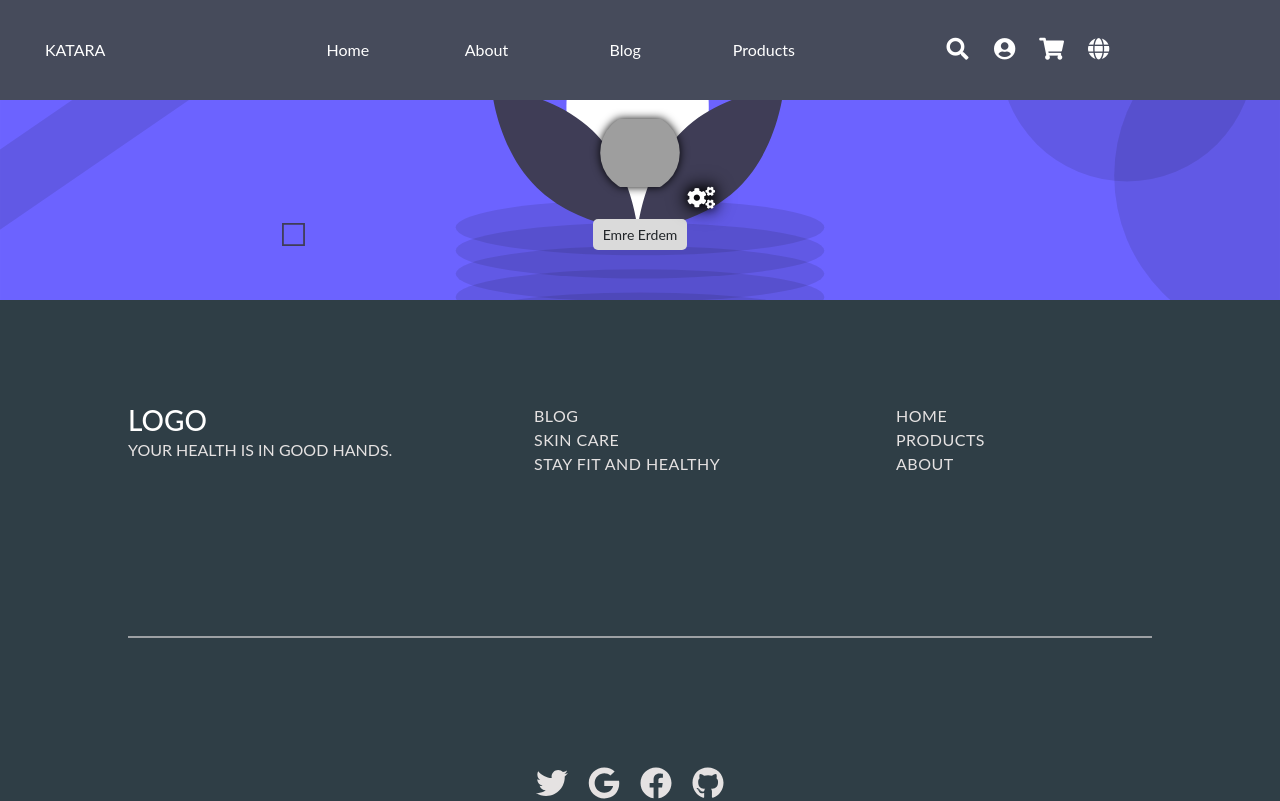
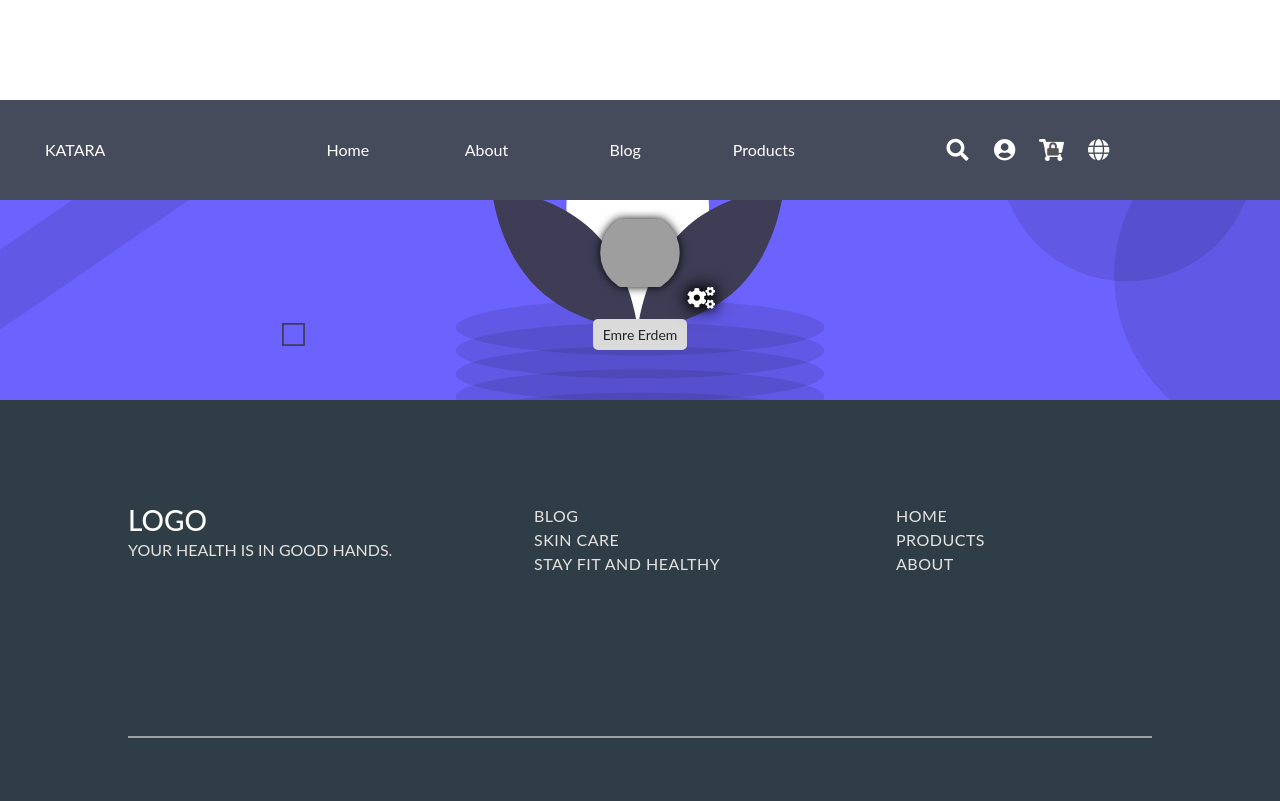
Before and after one commit to yamoonz/istanbul-capstone-ecommerce, a React (Create React App) app: page /profile in a window 1280 px wide. Shown: the top 801 px of the page. Built offline with nearby package versions, Linux system fonts and the light colour scheme; grey boxes are pictures that could not be loaded.

Commit message:
Set: set styling

```diff
--- a/src/components/layout/nav/Navbar.jsx
+++ b/src/components/layout/nav/Navbar.jsx
@@ -1,7 +1,9 @@
-import React, { useState, useReducer, useEffect } from "react";
+import React, { useState, useReducer, useEffect, useRef } from "react";
 import Container from "react-bootstrap/Container";
 import Col from "react-bootstrap/Col";
 import Row from "react-bootstrap/Row";
+import Overlay from "react-bootstrap/Overlay";
+import Popover from "react-bootstrap/Popover";
 import { NavLink } from "react-router-dom";
 import SignUpBox from "./signup/SignUp";
 import SearchBox from "./search/Search";
@@ -20,6 +22,8 @@ import {
   IS_HAMBURGER_OPENED,
   CLICK_AWAY,
 } from "./navbarFormConstants.js";
+
+const ALERT_OPEN_SECONDS = 2500;
 
 function navbarIconsReducer(state, action) {
   switch (action.type) {
@@ -76,9 +80,15 @@ function navbarIconsReducer(state, action) {
 }
 
 const Navbar = () => {
-  const { isLoggedIn } = useSelector((state) => state.authentication);
+  const shoppingCartUiContainer = useRef(null);
+  const isLoggedIn = useSelector((state) => state.authentication.isLoggedIn);
   const currentPopUpStatus = useSelector((state) => state.modal.isPopUpClosed);
   const dispatch = useDispatch();
+  const [
+    isShoppingCartAccesRejected,
+    setIsShoppingCartAccesRejected,
+  ] = useState(false);
+  const [shoppingCartTargetUi, setShoppingCartTargetUi] = useState(null);
   const [
     navbarWithTransparentBackground,
     setNavbarWithTransparentBackground,
@@ -154,6 +164,44 @@ const Navbar = () => {
     };
   };
 
+  const shoppingCart = (
+    <NavLink to="/shoppingcart">
+      <i className="fas fa-shopping-cart"></i>
+    </NavLink>
+  );
+
+  const handleShoppingCartWarning = (e) => {
+    setShoppingCartTargetUi(e.target);
+    setIsShoppingCartAccesRejected(true);
+    setTimeout(() => setIsShoppingCartAccesRejected(false), ALERT_OPEN_SECONDS);
+  };
+
+  const shoppingCartLocked = (
+    <span
+      className="shoppingCartLockedSvg"
+      onClick={handleShoppingCartWarning}
+    ></span>
+  );
+
+  const shoppingCartWarningUi = (
+    <Overlay
+      show={isShoppingCartAccesRejected}
+      target={shoppingCartTargetUi}
+      placement="bottom"
+      container={shoppingCartUiContainer.current}
+      containerPadding={20}
+      rootClose={true}
+      onHide
+      rootCloseEvent="click"
+    >
+      <Popover>
+        <Popover.Title as="h2" className="shoppingCartAccessRejected">
+          You need to login first!
+        </Popover.Title>
+      </Popover>
+    </Overlay>
+  );
+
   const fullNavbarMenu = (
     <Row
       className={`navbarItemWrapper collapseMenuItems ${
@@ -225,10 +273,8 @@ const Navbar = () => {
             ></i>
           </div>
         )}
-        <div className="iconWrapper">
-          <NavLink to="/shoppingcart">
-            <i className="fas fa-shopping-cart"></i>
-          </NavLink>
+        <div className="iconWrapper" ref={shoppingCartUiContainer}>
+          {isLoggedIn ? shoppingCart : shoppingCartLocked}
         </div>
         <div className="iconWrapper">
           <i
@@ -276,15 +322,23 @@ const Navbar = () => {
       handleStatus(IS_SIGNUP_OPENED);
       dispatch(popUpStatus(false));
     }
-  }, [currentPopUpStatus, isSignUpBoxOpen, isLoggedInBoxOpen, isLoggedIn]);
+  }, [
+    currentPopUpStatus,
+    isSignUpBoxOpen,
+    isLoggedInBoxOpen,
+    isLoggedIn,
+    dispatch,
+  ]);
 
   useEffect(() => {
     handleStatus(CLICK_AWAY);
   }, [location.pathname]);
 
   return (
-    <>
-      <ClickAwayListener onClickAway={handleClickAway}>
+    <ClickAwayListener
+      onClickAway={handleClickAway}
+      className="navbarClickAwayWrapper"
+    >
       {isSearchBoxOpen && <SearchBox />}
       <Container fluid className={navbarClassName()}>
         {hamburgerMenu}
@@ -297,8 +351,8 @@ const Navbar = () => {
         </>
       )}
       {isLoggedInBoxOpen && <NavigationTabOnLogin />}
+      {isShoppingCartAccesRejected && shoppingCartWarningUi}
     </ClickAwayListener>
-    </>
   );
 };
 
--- a/src/components/layout/nav/Navbar.scss
+++ b/src/components/layout/nav/Navbar.scss
@@ -13,6 +13,21 @@ $closeSignUpIconIndex: 105;
 
 .navbarWithTransparentBackground {
   background-color: transparent !important;
+}
+
+.navbarClickAwayWrapper {
+  height: 100px;
+  width: 100%;
+  position: absolute;
+  top: 0;
+  overflow: hidden;
+}
+
+.shoppingCartLockedSvg {
+  background: url("../../../assets/svgs/locked-cart.svg") no-repeat;
+  display: inline-block;
+  height: 22px;
+  width: 25px;
 }
 
 .navbar {
@@ -66,6 +81,12 @@ $closeSignUpIconIndex: 105;
     }
   }
 
+  .shoppingCartAccessRejected {
+    color: #c13a3a;
+    height: 40px;
+    font-size: 14px;
+  }
+
   .iconTrio {
     width: 40%;
     position: relative;
@@ -77,6 +98,7 @@ $closeSignUpIconIndex: 105;
       max-width: 35px;
       margin-right: 12px;
       min-width: 18px;
+      @include flexCenter;
     }
 
     .loggedInUserIconWrapper {
--- a/src/components/layout/nav/search/Search.jsx
+++ b/src/components/layout/nav/search/Search.jsx
@@ -69,7 +69,9 @@ const Search = () => {
             />
           </Col>
           <Col xl={2} lg={2} md={2} className="col-3 searchButtonWrapper">
-            <Button onClick={sendSearchQuery}>Search</Button>
+            <Button onClick={sendSearchQuery} className="searchButton">
+              Search
+            </Button>
           </Col>
         </Col>
         {searchQueryContainer ? (
--- a/src/components/layout/nav/search/Search.scss
+++ b/src/components/layout/nav/search/Search.scss
@@ -66,7 +66,8 @@ $searchBlockIndex: 105;
       }
     }
 
-    button {
+    .searchButton {
+      margin: 0;
       padding: 0;
       height: 100%;
       width: 100%;
--- a/src/components/profile/general/GeneralSection.scss
+++ b/src/components/profile/general/GeneralSection.scss
@@ -7,6 +7,7 @@
   justify-content: center;
   background-size: cover;
   background-position: 0 35%;
+  margin-top: 100px;
 
   .userSectionWrapper {
     width: 50%;
--- a/src/containers/RouteBlock.jsx
+++ b/src/containers/RouteBlock.jsx
@@ -16,8 +16,8 @@ import { useSelector } from "react-redux";
 const ADMIN_PAGE = "/dashboard";
 
 export const RouteBlock = () => {
-  /*const history = useHistory();
-  const isAdmin = useSelector((state) => state.authentication.isAdmin);*/
+  const history = useHistory();
+  const isAdmin = useSelector((state) => state.authentication.isAdmin);
 
   return (
     <Switch>
@@ -31,7 +31,7 @@ export const RouteBlock = () => {
       <Route path="/profile" component={ProfilePage} />
       <Route path="/about" component={AboutPage} />
       <Route path={ADMIN_PAGE} component={AdminPage} />
-      {/*isAdmin && history.push(ADMIN_PAGE)*/}
+      {isAdmin && history.push(ADMIN_PAGE)}
       <Route exact path="/" component={Home} />
       <Route component={NoMatch} />
     </Switch>
```
Also changed, not shown: src/assets/svgs/locked-cart.svg (added), 1 other file (tests, documents, lock files or other folders). Lines whose indentation alone changed are shown as unchanged.
